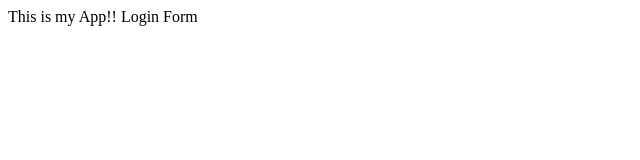
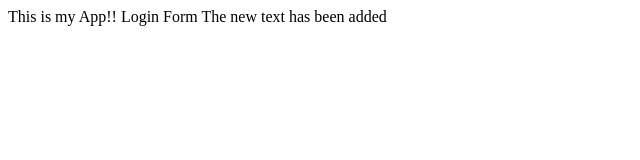
Before and after one commit to pravasisteffi/myappsample, a plain HTML site: page index.html in a window 1280 px wide. Shown: the whole page, without its empty margins (0-640 px from the left). Drawn offline with Linux system fonts and the light colour scheme.

Commit message:
New login text added

```diff
--- a/index.html
+++ b/index.html
@@ -5,5 +5,6 @@
 <body>
   This is my App!!
   Login Form
+  The new text has been added
 </body>
 </html>
```
